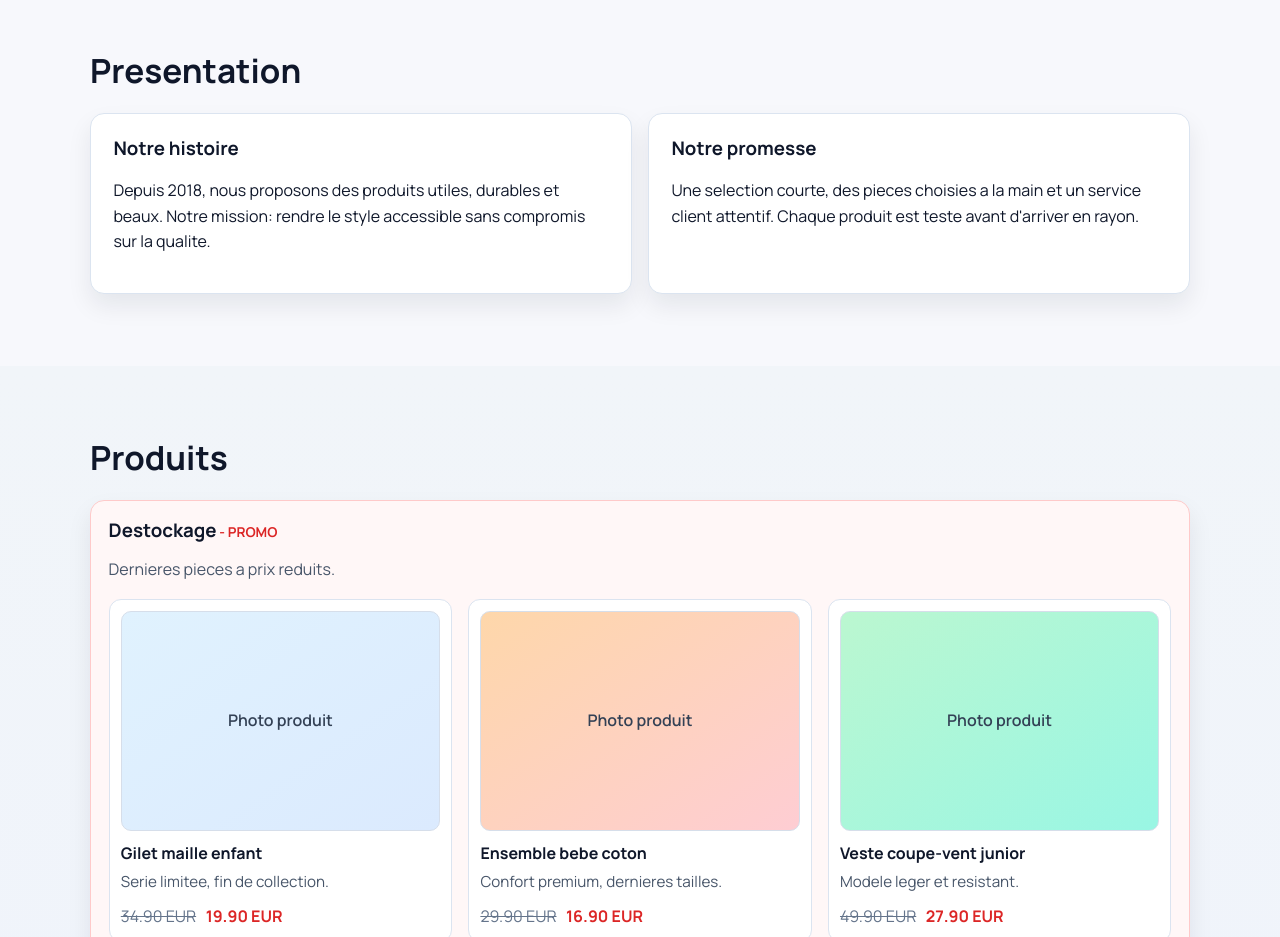
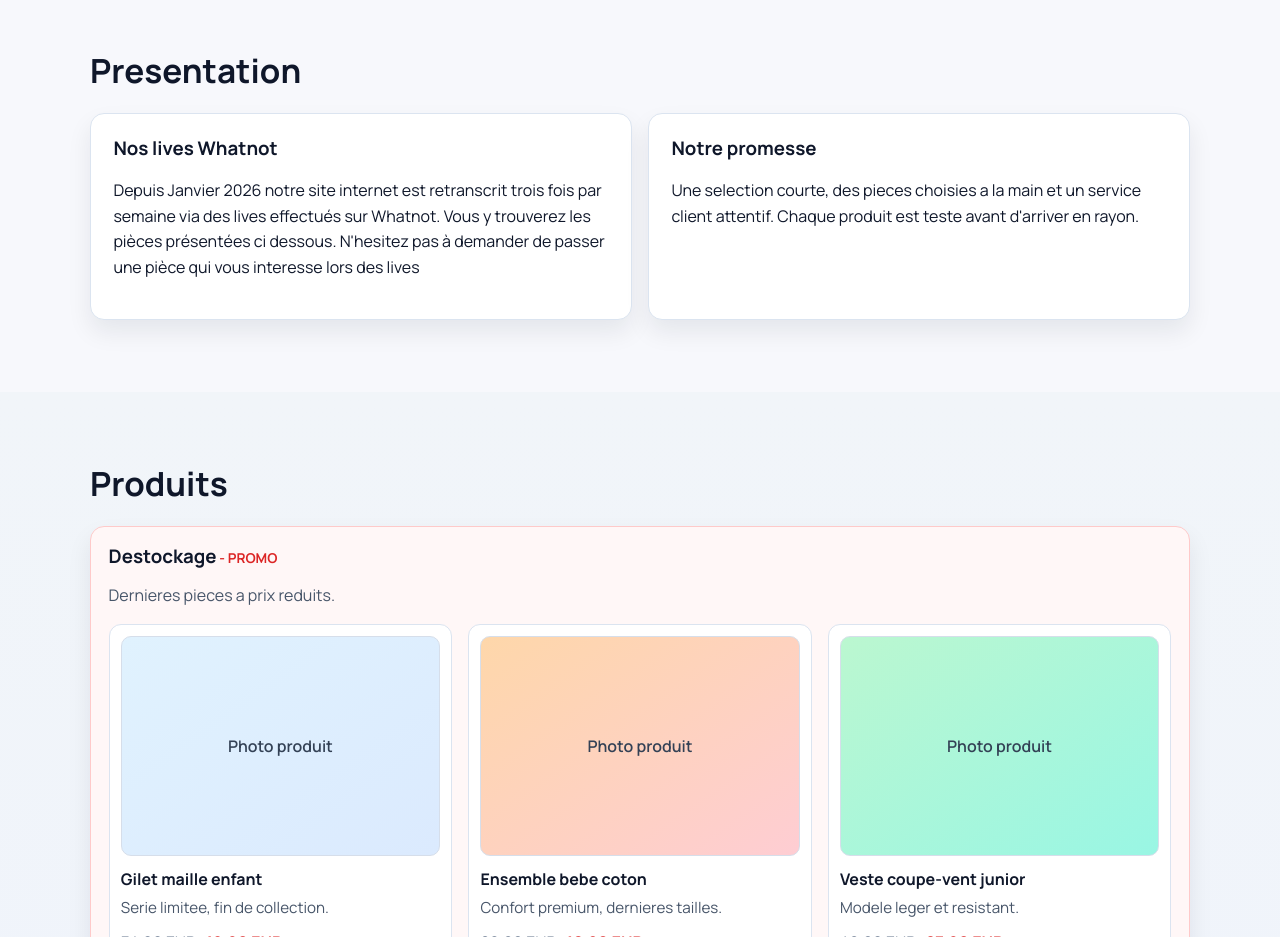
Before and after one commit to Lisandrinaiacciu/Lisandrinaiacciu, a Next.js app: page / in a window 1280 px wide. Shown: the part 800-1737 px from the top of the page. Built offline with nearby package versions, Linux system fonts and the light colour scheme.

Commit message:
Replace presentation history with Whatnot live info

```diff
--- a/app/page.tsx
+++ b/app/page.tsx
@@ -41,10 +41,12 @@ export default function Home() {
           <h2>Presentation</h2>
           <div className="presentation-grid">
             <article>
-              <h3>Notre histoire</h3>
+              <h3>Nos lives Whatnot</h3>
               <p>
-                Depuis 2018, nous proposons des produits utiles, durables et beaux. Notre
-                mission: rendre le style accessible sans compromis sur la qualite.
+                Depuis Janvier 2026 notre site internet est retranscrit trois fois par semaine
+                via des lives effectués sur Whatnot. Vous y trouverez les pièces présentées ci
+                dessous. N'hesitez pas à demander de passer une pièce qui vous interesse lors des
+                lives
               </p>
             </article>
             <article>
```
